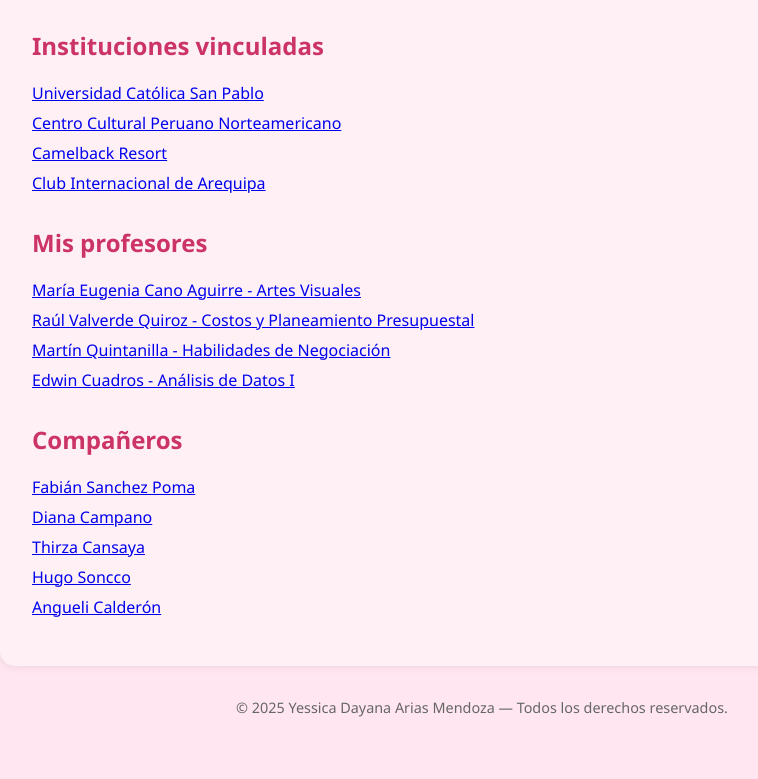
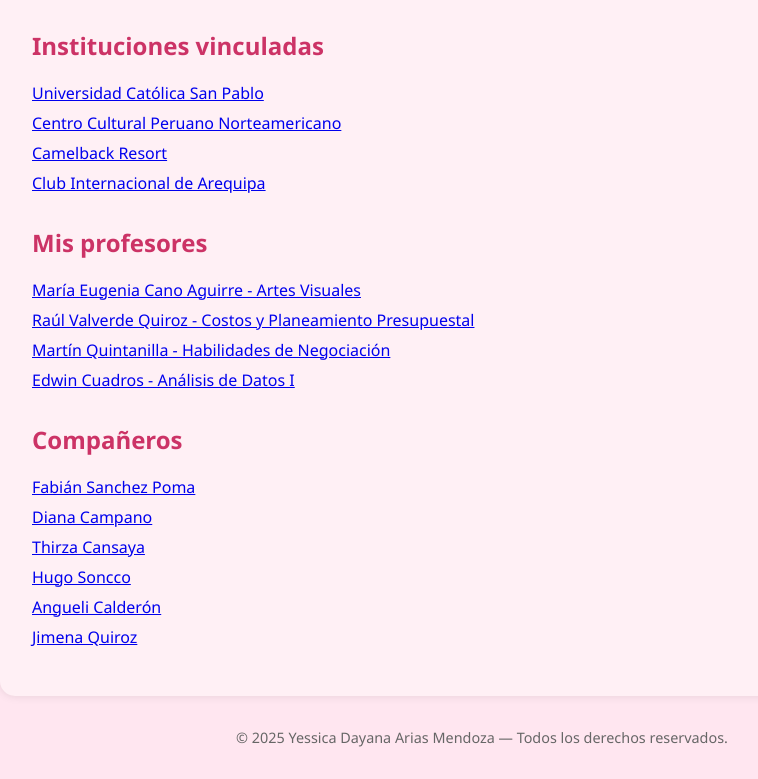
Before and after one commit to yessicarias/YessicaArias, a plain HTML site: page index.html in a window 1280 px wide. Shown: the part 501-1280 px from the top of the page, without its empty margins (158-916 px from the left). Before the commit the page ends 1250 px from the top, so only its background shows below. Drawn offline with Linux system fonts and the light colour scheme.

Commit message:
Update index.html

```diff
--- a/index.html
+++ b/index.html
@@ -126,6 +126,7 @@
         <li><a href="https://thirzaalexkacansayaescobedo.github.io/ThirzaCansaya/" target="_blank">Thirza Cansaya</a></li>
         <li><a href="https://hugosoncco.neocities.org/" target="_blank">Hugo Soncco</a></li>
         <li><a href="https://angueli08.github.io/Angueli-Briyith-Calderon-Ccama/" target="_blank">Angueli Calderón</a></li>
+         <li><a href="https://jimenaq25.github.io/Jimena-Sofia-Quiroz-Bautista/" target="_blank">Jimena Quiroz</a></li>
       </ul>
     </section>
   </main>
```
